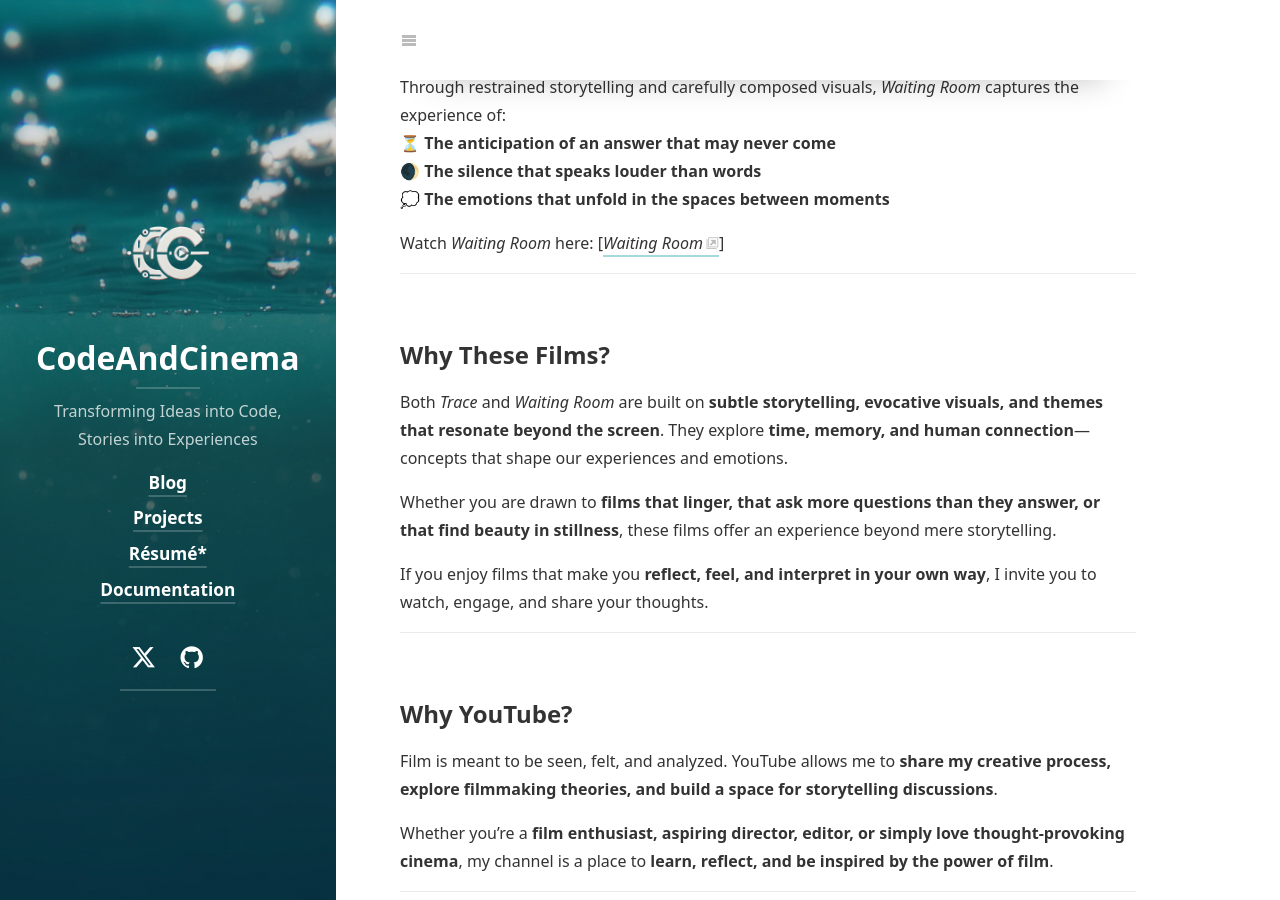
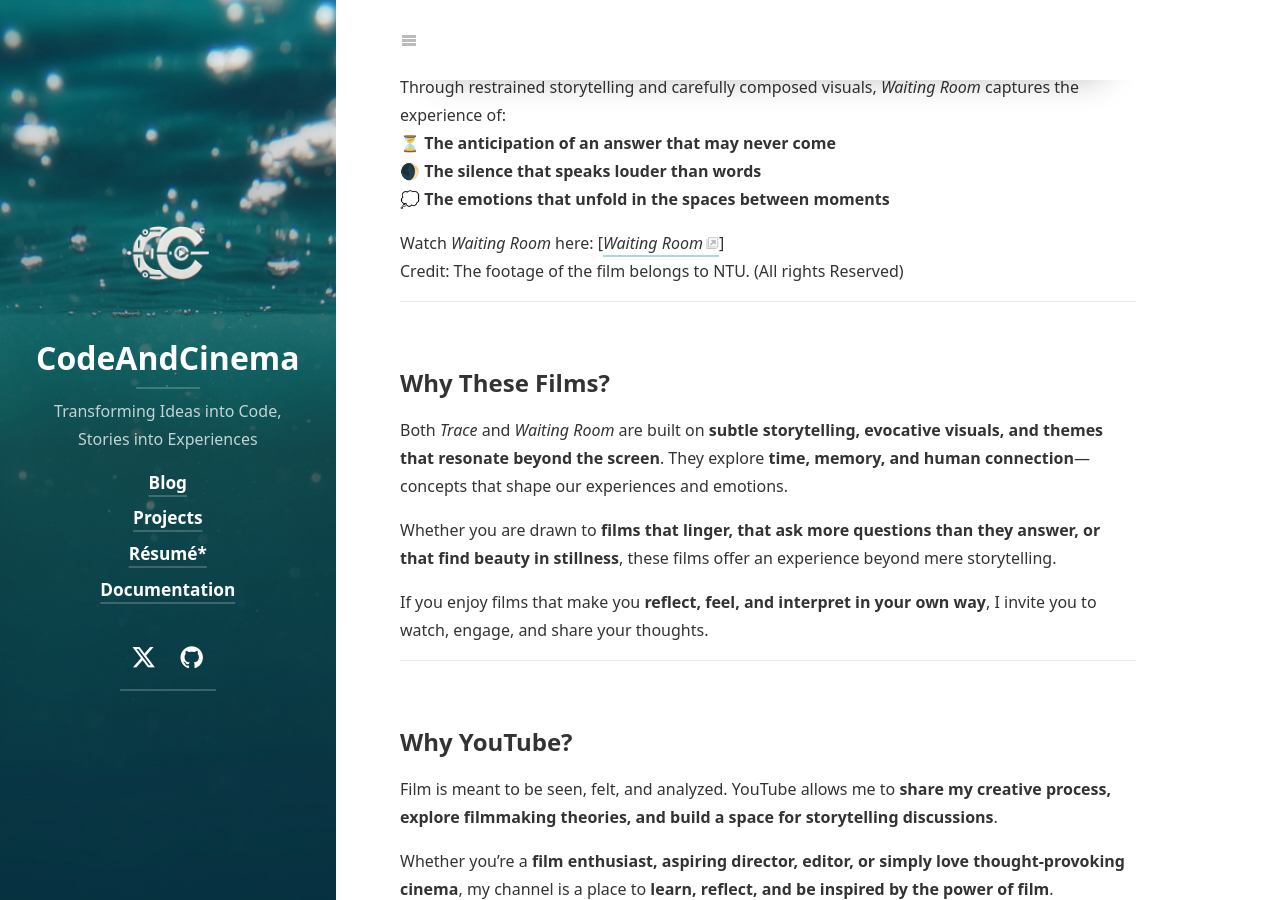
Before and after one commit to CodeByTommy/CodeAndCinema.github.io, a Jekyll site: the page built from example/_posts/2020-07-03-introducing-hydejack-9.md, in a window 1280 px wide and 900 px high, scrolled down 1768 px. Built offline with Jekyll 4.4.1, drawn with Linux system fonts in a browser that asks for light colours; cached includes are drawn as plain includes; nearby versions of some CDN libraries; some web fonts are replaced; library files that are not in the unit come from our copies; a script that is not in the unit is left out.

Commit message:
Update 2020-07-03-introducing-hydejack-9.md

```diff
--- a/example/_posts/2020-07-03-introducing-hydejack-9.md
+++ b/example/_posts/2020-07-03-introducing-hydejack-9.md
@@ -47,6 +47,7 @@ Through restrained storytelling and carefully composed visuals, *Waiting Room* c
 💭 **The emotions that unfold in the spaces between moments**
 
 Watch *Waiting Room* here: [<a href="https://www.youtube.com/watch?v=NivWrGfiqKA&list=PLmyLsh61IFdzxcEls917HZ3Wkfty_bobA&index=2">*Waiting Room*</a>]
+Credit: The footage of the film belongs to NTU. (All rights Reserved)
 
 ---
 
```
